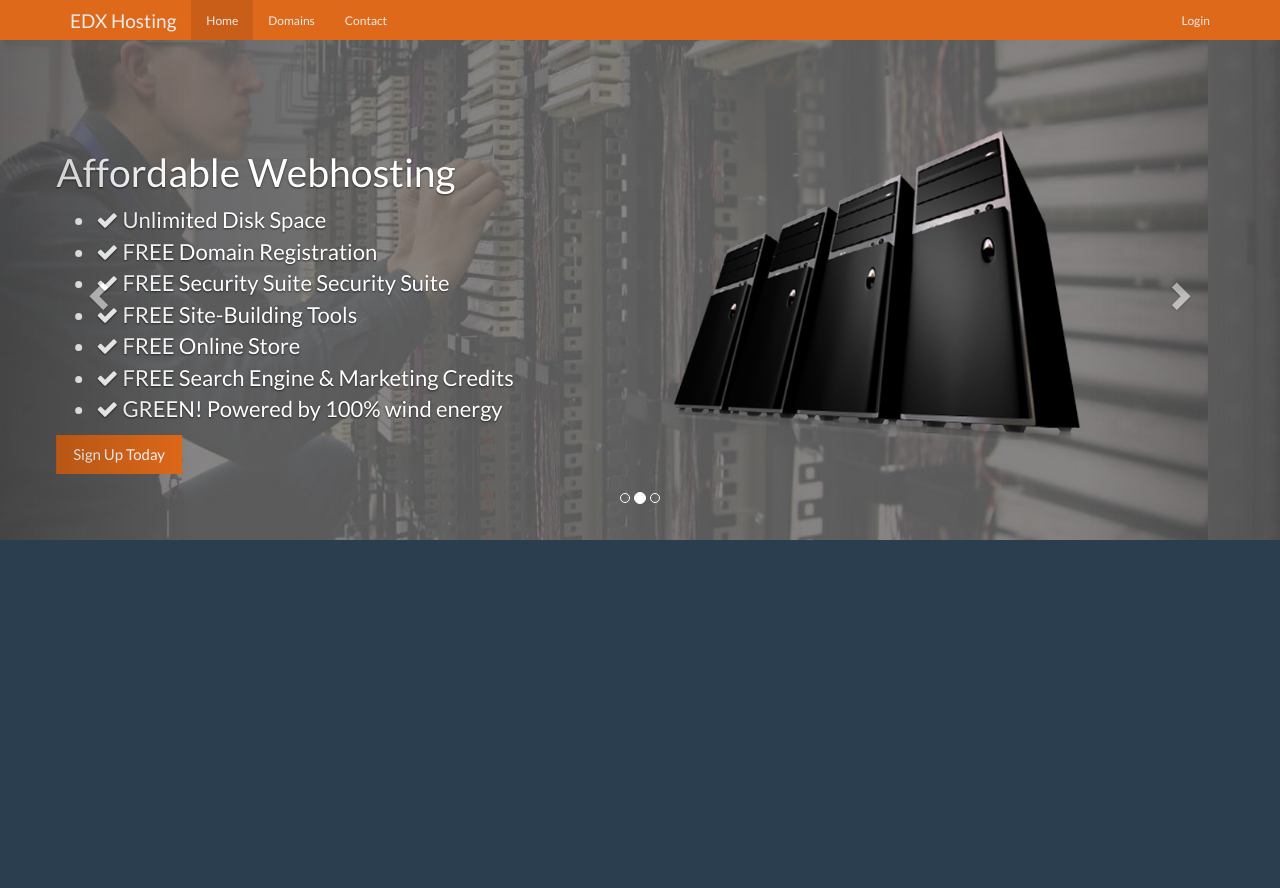
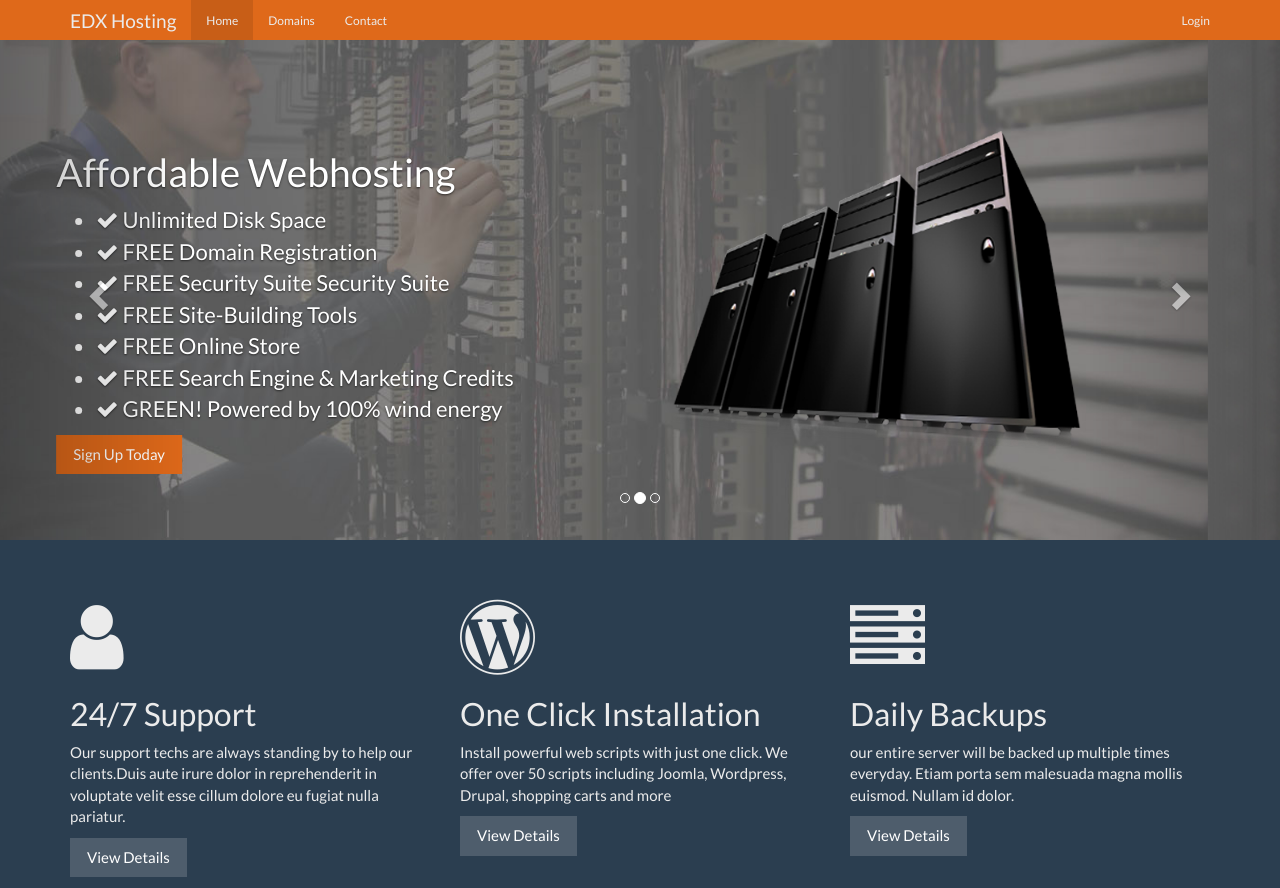
Before and after one commit to petriDiaconescu/learn-bootstrap-development-by-building-10-projects, a plain HTML site: page index.html in a window 1280 px wide. Before the commit the page ends 800 px from the top, so only its background shows below. Drawn offline with nearby package versions, Linux system fonts and the light colour scheme.

Commit message:
Add another section to our page.

```diff
--- a/index.html
+++ b/index.html
@@ -134,6 +134,39 @@
       </div>
     </section>
 
+    <section class="marketing">
+      <div class="container">
+        <div class="row">
+          <div class="col-md-4">
+            <i class="fa fa-user fa-5x"></i>
+            <h2>24/7 Support</h2>
+            <p>
+              Our support techs are always standing by to help our clients.Duis aute irure dolor in reprehenderit
+              in voluptate velit esse cillum dolore eu fugiat nulla pariatur.
+            </p>
+            <p><a href="#" class="btn btn-default">View Details</a></p>
+          </div>
+          <div class="col-md-4">
+            <i class="fa fa-wordpress fa-5x"></i>
+            <h2>One Click Installation</h2>
+            <p>
+              Install powerful web scripts with just one click. We offer over 50 scripts including Joomla, Wordpress,
+              Drupal, shopping carts and more
+            </p>
+            <p><a href="#" class="btn btn-default">View Details</a></p>
+          </div>
+          <div class="col-md-4">
+            <i class="fa fa-server fa-5x"></i>
+            <h2>Daily Backups</h2>
+            <p>
+              our entire server will be backed up multiple times everyday. Etiam porta sem malesuada magna mollis
+              euismod. Nullam id dolor.
+            </p>
+            <p><a href="#" class="btn btn-default">View Details</a></p>
+          </div>
+        </div>
+      </div>
+    </section>
 
     <!-- Bootstrap core JavaScript
     ================================================== -->
```
Also changed, not shown: snapshots/after.jpg (added), snapshots/before.jpg (added).
